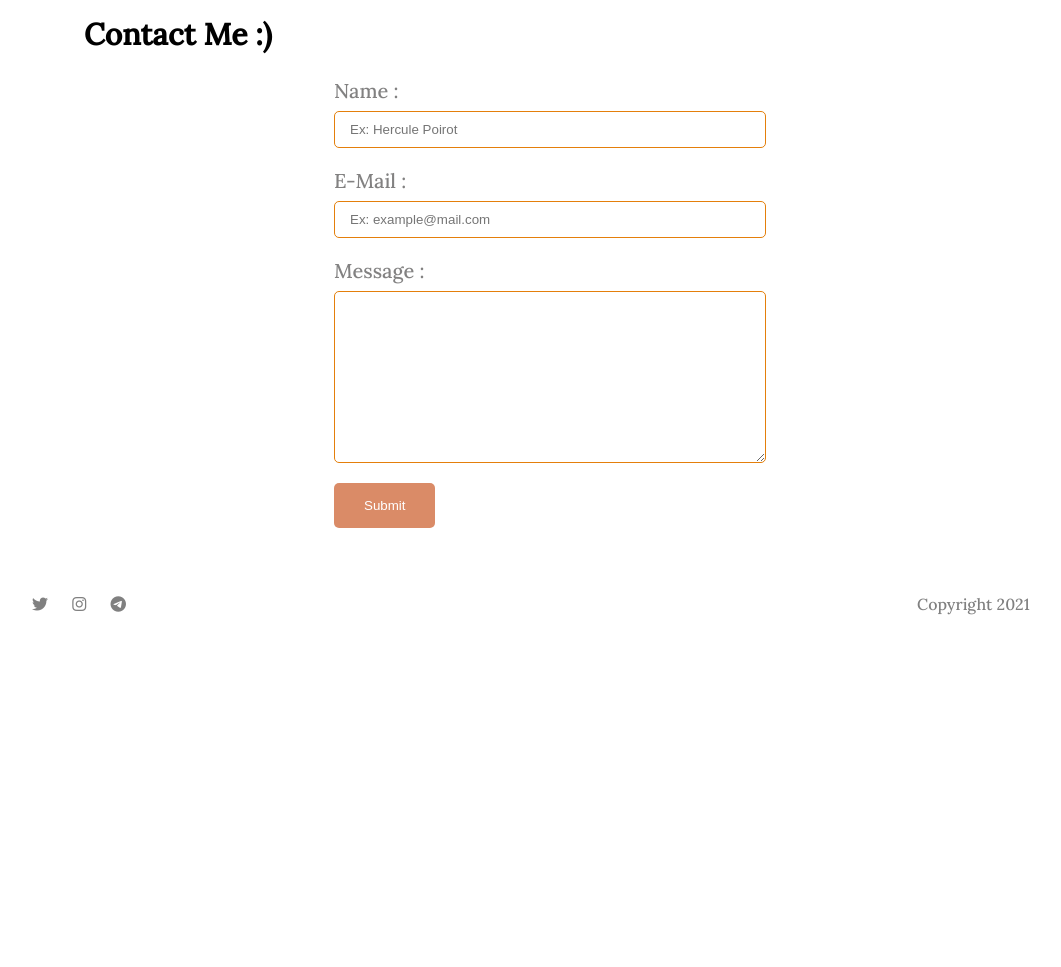
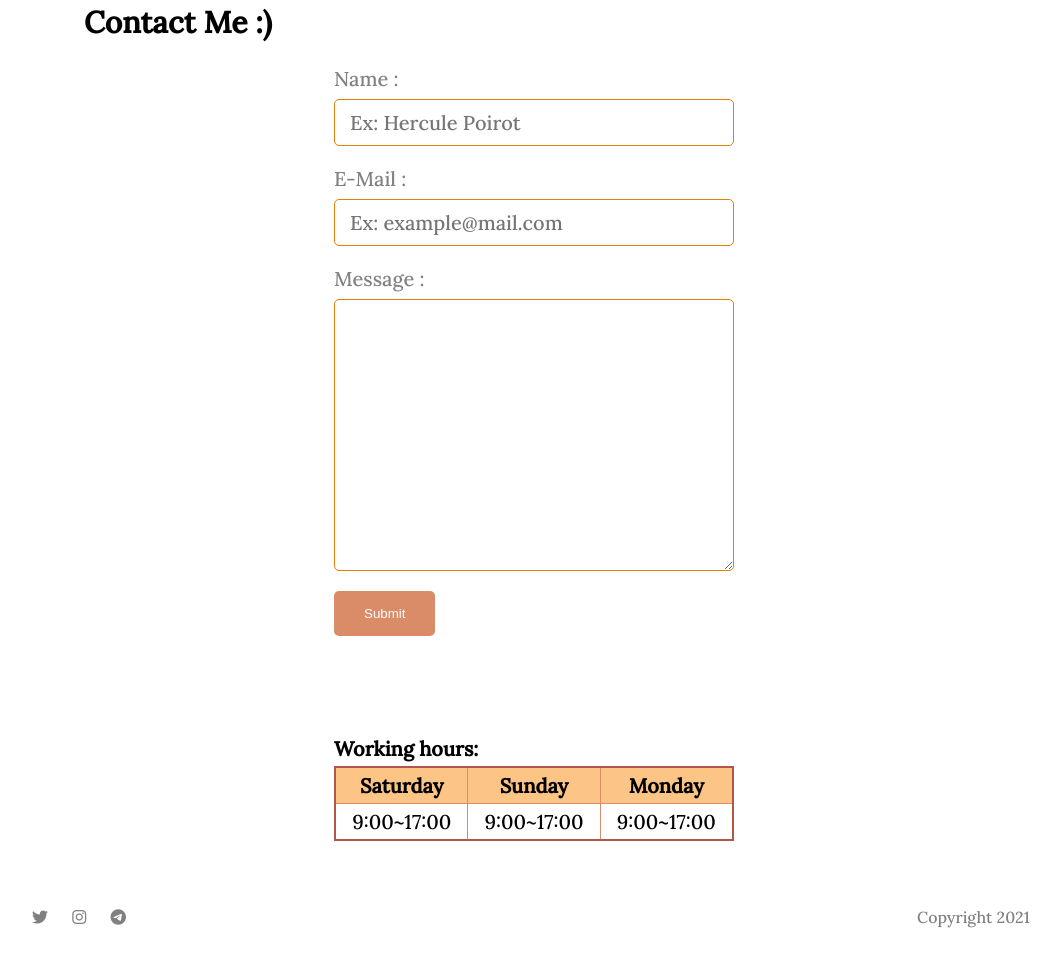
Before and after one commit to MiladNz/firstProject, a plain HTML site: page contact-me.html in a window 1280 px wide. Shown: the part 553-1520 px from the top of the page, without its empty margins (106-1167 px from the left). Before the commit the page ends 1213 px from the top, so only its background shows below. Drawn offline with Linux system fonts and the light colour scheme.

Commit message:
contact-me completed , some style added to css file

```diff
--- a/assets/style.css
+++ b/assets/style.css
@@ -8,6 +8,12 @@
 body {
     margin: 0;
     font-family: 'Lora', serif;
+}
+
+*,
+*::before,
+*::after {
+    box-sizing: border-box;
 }
 
 .header {
@@ -194,6 +200,7 @@ body {
     margin-top: 8px;
     border: 1px solid #e47f0b;
     border-radius: 5px;
+    font: inherit;
 }
 
 .form-button{
@@ -204,3 +211,30 @@ body {
     color: #fff;
 
 }
+
+.hours{
+    width: 400px;
+    margin: 100px auto 0;
+    border: 2px solid #b2564c;
+    color: #000;
+    border-collapse: collapse;
+}
+
+.hours caption{
+    text-align: left;
+    margin-bottom: 5px;
+    font-weight: bold;
+}
+
+.hours td,
+.hours th {
+    border: 1px solid #da8b67;
+    padding: 5px 10px;
+}
+
+.hours td {
+    text-align: center;
+}
+.hours tr:nth-child(odd){
+    background-color: #fcc586;
+}
--- a/contact-me.html
+++ b/contact-me.html
@@ -45,6 +45,21 @@
                     <input class="form-button" type="submit"/>
                 </form>
 
+                <table class="hours">
+                    <caption>Working hours:</caption>
+                    <tr>
+                        <th>Saturday</th>
+                        <th>Sunday</th>
+                        <th>Monday</th>
+                    </tr>
+                    <tr>
+                        <td> 9:00~17:00   </td>
+                        <td> 9:00~17:00   </td>
+                        <td> 9:00~17:00   </td>
+                    </tr>
+                </table>
+
+
             </article>
         </main>
         <footer class="footer">
```
